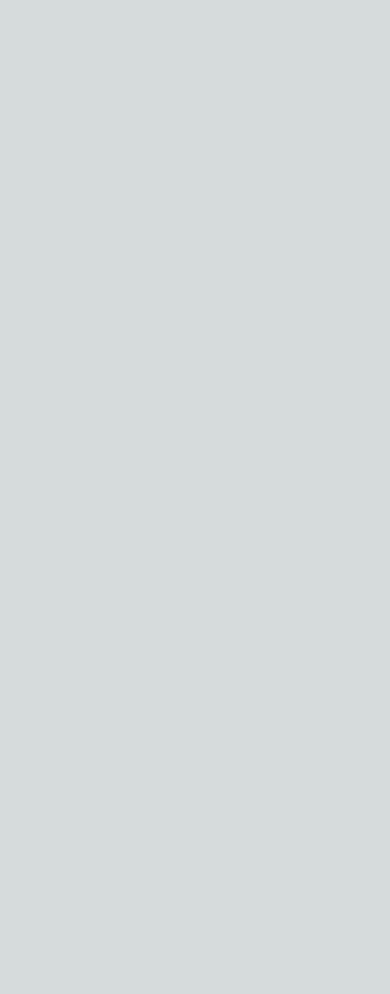
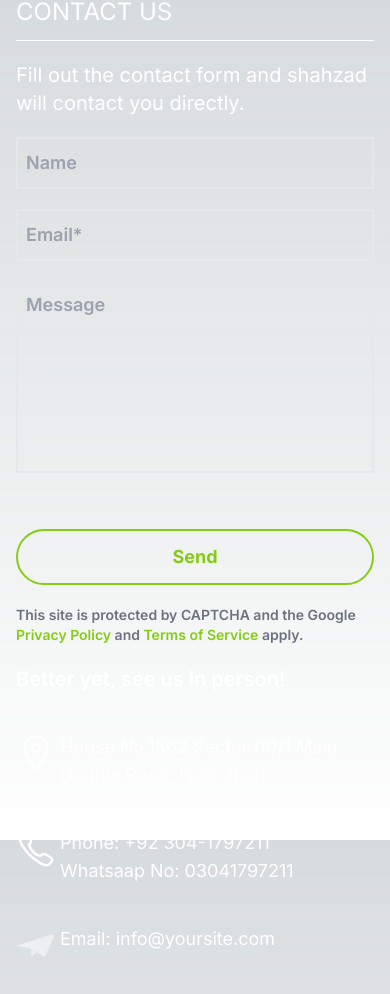
Before and after one commit to ShahzadAliSoomro/Animation-Particles-TypeScript, a Next.js app: page / in a window 390 px wide. Shown: the part 6756-7750 px from the top of the page. Before the commit the page ends 6696 px from the top, so only its background shows below. Built offline with nearby package versions, Linux system fonts and the light colour scheme.

Commit message:
conatct form done

```diff
--- /dev/null
+++ b/app/components/Contact.tsx
@@ -0,0 +1,78 @@
+import React from 'react';
+import {IoLocationOutline, IoCallOutline} from 'react-icons/io5';
+import {SiMinutemailer} from 'react-icons/si';
+
+export default function Contact() {
+  return (
+    <div className="w-full container mx-auto">
+    <div className="py-14 px-4 md:px-0">
+      <div className="w-full mx-auto border-b border-white">
+        <h1 className="text-2xl pb-3 text-white">CONTACT US</h1>
+      </div>
+      <div className="w-full flex lg:space-x-20 flex-wrap lg:flex-nowrap">
+        <div className="w-full lg:w-6/12 flex flex-col gap-5">
+          <h3 className="text-xl text-white pt-5">
+          Fill out the contact form and shahzad will contact you directly.
+          </h3>
+          <input
+            type="text"
+            placeholder="Name"
+            className="w-full p-2 py-3 outline-none text-white border-2 placeholder:text-lg placeholder:font-semibold border-gray-200 bg-transparent"
+          />
+          <input
+            type="email"
+            placeholder="Email*"
+            className="w-full p-2 py-3 outline-none text-white border-2 placeholder:text-lg placeholder:font-semibold border-gray-200 bg-transparent"
+          />
+          <div className="flex flex-wrap -mx-3 mb-6">
+            <div className="w-full px-3">
+              <textarea
+                placeholder="Message"
+                typeof="text"
+                className=" no-resize appearance-none block w-full text-white border-2 placeholder:text-lg placeholder:font-semibold border-gray-200 bg-transparent py-2 px-2 mb-3 leading-tight focus:outline-none  h-48 resize-none"
+                id="message"
+              ></textarea>
+            </div>
+          </div>
+          <button className="w-full py-3 border-2 border-lime-500 hover:text-white hover:bg-lime-500 rounded-full text-lime-500 font-bold text-lg">
+            Send
+          </button>
+          <p className="text-gray-500 text-sm font-semibold">
+            This site is protected by CAPTCHA and the Google{" "}
+            <a href="#" className="text-lime-500">
+              {" "}
+              Privacy Policy{" "}
+            </a>
+            and{" "}
+            <a href="#" className="text-lime-500">
+              Terms of Service
+            </a>{" "}
+            apply.
+          </p>
+        </div>
+
+        <div className="w-full lg:w-6/12 flex flex-col space-y-10  ">
+          <h3 className="text-xl font-semibold text-white pt-5 ">
+            {`Better yet, see us in person!`}
+          </h3>
+          <div className='flex gap-1 text-lg'>
+            <IoLocationOutline className="w-10 h-10"/>
+            <p className="text-white w-72">House No.1562 Sector I10/1 Main Double Road, Islamabad</p>
+          </div>
+          <div className='flex gap-1 text-lg'>
+            <IoCallOutline className="w-10 h-10"/>
+            <div>
+            <p className="text-white">Phone: +92 304-1797211</p>
+            <p className="text-white ">Whatsaap No: 03041797211</p>
+            </div>
+          </div>
+          <div className='flex gap-1 text-lg'>
+            <SiMinutemailer className="w-10 h-10 bg-transparent opacity-50 bg-slate-50 rounded-full"/>
+            <p className="text-white ">Email: info@yoursite.com</p>
+          </div>
+        </div>
+      </div>
+    </div>
+  </div>
+  )
+}
--- a/app/components/Project.tsx
+++ b/app/components/Project.tsx
@@ -1,5 +1,4 @@
 import React from "react";
-import Image from "next/image";
 import Link from "next/link";
 
 const Projects = [
--- a/app/page.tsx
+++ b/app/page.tsx
@@ -4,6 +4,7 @@ import Header from './components/Header'
 import Hero from './components/Hero'
 import About from './components/About'
 import Project from './components/Project'
+import Contact from './components/Contact'
 
 
 export default function Home() {
@@ -14,6 +15,7 @@ export default function Home() {
       <Hero />
       <About />
       <Project />
+      <Contact />
     </div>
 
     <div className='w-full h-screen absolute top-0 left-0'>
```
